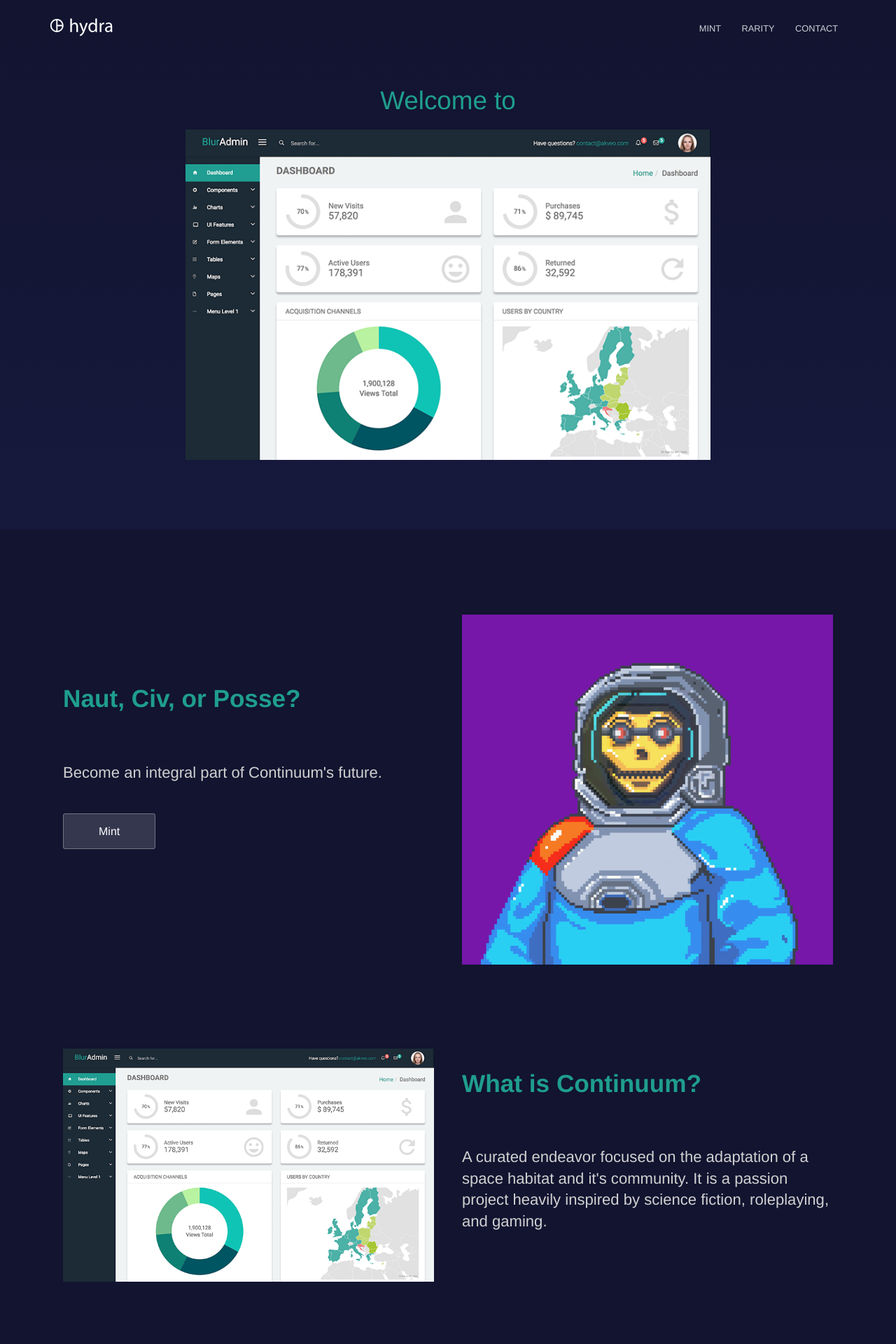
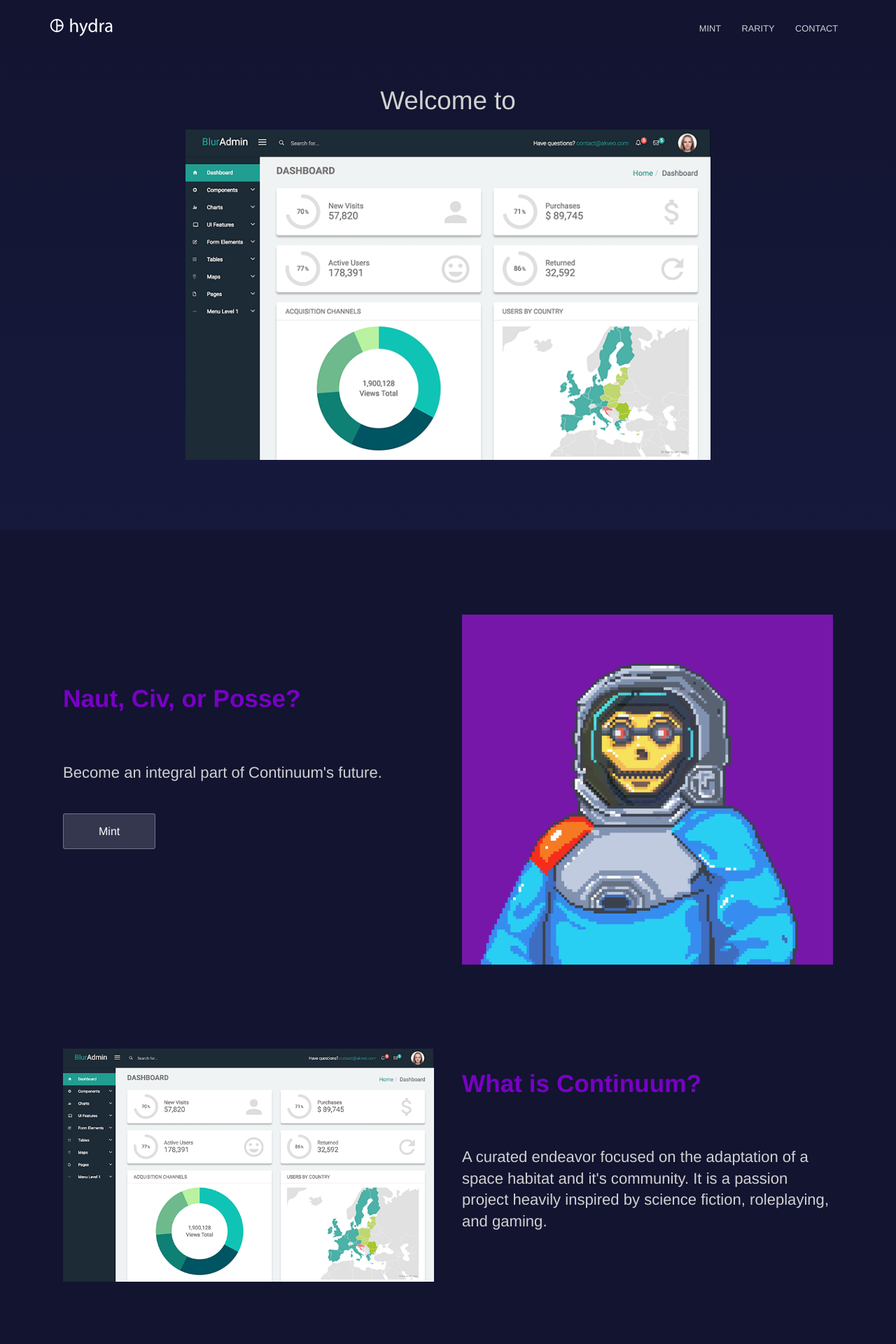
Before and after one commit to Temperedfire/continuum, a Jekyll site: the page built from index.html, in a window 1280 px wide. Shown: the top 1920 px of the page at 70% size. Built offline with Jekyll 4.4.1, drawn with Linux system fonts in a browser that asks for light colours.

Commit message:
Update elements.scss

```diff
--- a/_sass/elements.scss
+++ b/_sass/elements.scss
@@ -30,14 +30,14 @@ h1 strong, h2 strong {
 }
 
 h1 {
-	color: #1f9e8d;
+	color: rgb(209, 209, 209);
 	font-weight: 300;
 	font-size: 2.3em;
 	margin: 0;
 }
 
 h2 {
-	color: #1f9e8d;
+	color: #7900C5;
 	font-weight: 300;
 	font-size: 2.2em;
 	margin: 0 0 30px 0;
```
